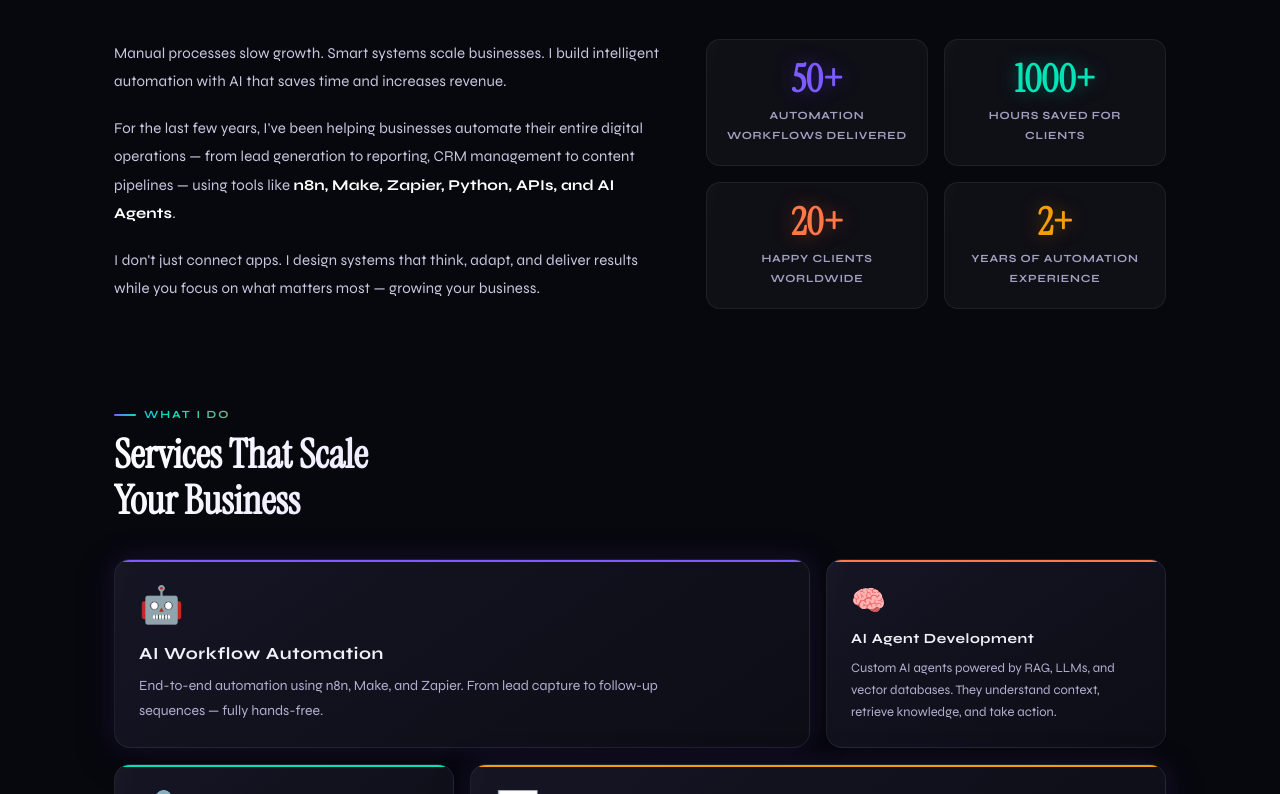
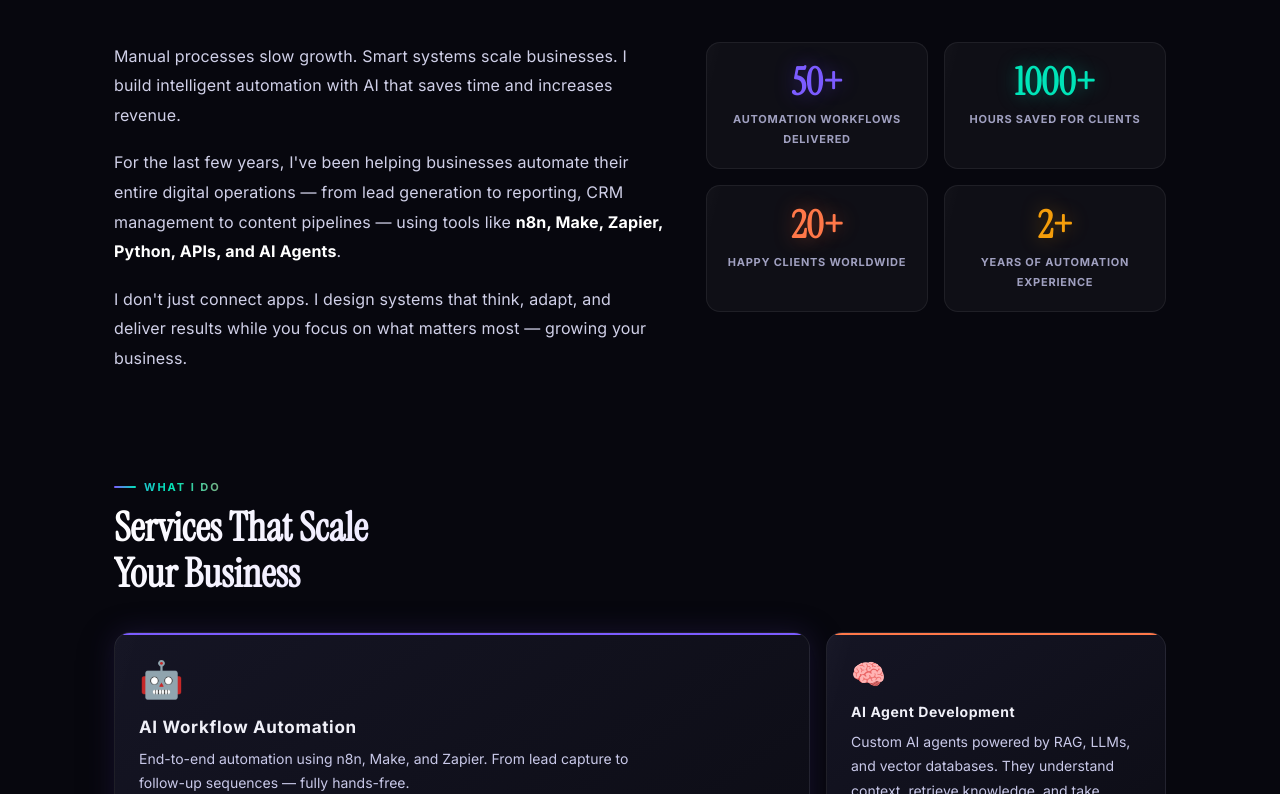
Before and after one commit to md-shafiqur-rahman/portfolio-next, a Next.js app: page / in a window 1280 px wide. Shown: the part 886-1680 px from the top of the page. Built offline with nearby package versions, Linux system fonts and the light colour scheme.

Commit message:
changed font

```diff
--- a/app/globals.css
+++ b/app/globals.css
@@ -54,9 +54,11 @@ html {
 body {
     background: var(--bg);
     color: var(--text);
-    font-family: 'Syne', sans-serif;
+    font-family: 'Inter', sans-serif;
     min-height: 100vh;
     overflow-x: hidden;
+    -webkit-font-smoothing: antialiased;
+    -moz-osx-font-smoothing: grayscale;
 }
 
 /* Background mesh */
@@ -390,11 +392,12 @@ section[id] {
 }
 
 .about-text p {
-    font-size: 15px;
-    color: #c8c8e0;
-    line-height: 1.9;
+    font-size: 16px;
+    color: #d0d0e8;
+    line-height: 1.85;
     margin-bottom: 18px;
     letter-spacing: 0.01em;
+    font-weight: 400;
 }
 
 .about-text strong {
@@ -491,10 +494,10 @@ header {
 }
 
 .subtitle {
-    font-size: 15px;
-    color: #b8b8d8;
+    font-size: 16px;
+    color: #d0d0e8;
     font-weight: 400;
-    letter-spacing: 0.02em;
+    letter-spacing: 0.015em;
     max-width: 500px;
     margin: 0 auto;
     line-height: 1.75;
@@ -660,9 +663,9 @@ header {
 }
 
 .card-desc {
-    font-size: 13px;
-    color: #b0b0d0;
-    line-height: 1.7;
+    font-size: 14px;
+    color: #c8c8e8;
+    line-height: 1.75;
 }
 
 /* WEEKLY PLAN / EXPERIENCE */
@@ -945,9 +948,9 @@ header {
 }
 
 .authority-desc {
-    font-size: 13px;
-    color: #b0b0d0;
-    line-height: 1.7;
+    font-size: 14px;
+    color: #c8c8e8;
+    line-height: 1.75;
 }
 
 /* TIMING TABLE / SKILLS TABLE */
@@ -2923,9 +2926,9 @@ footer {
 }
 
 .blog-hero-subtitle {
-    font-size: 15px;
-    color: var(--muted);
-    line-height: 1.7;
+    font-size: 16px;
+    color: #d0d0e8;
+    line-height: 1.75;
     max-width: 560px;
     margin-bottom: 32px;
 }
@@ -2964,7 +2967,7 @@ footer {
     border: none;
     outline: none;
     color: var(--text);
-    font-family: 'Syne', sans-serif;
+    font-family: 'Inter', sans-serif;
     font-size: 14px;
     width: 100%;
 }
@@ -3081,9 +3084,9 @@ footer {
 }
 
 .featured-excerpt {
-    font-size: 14px;
-    color: var(--muted);
-    line-height: 1.7;
+    font-size: 15px;
+    color: #c8c8e8;
+    line-height: 1.75;
     margin-bottom: 20px;
 }
 
@@ -3327,9 +3330,9 @@ footer {
 }
 
 .blog-card-excerpt {
-    font-size: 13px;
-    color: var(--muted);
-    line-height: 1.7;
+    font-size: 14px;
+    color: #c8c8e8;
+    line-height: 1.75;
     flex: 1;
     margin-bottom: 16px;
 }
@@ -3395,9 +3398,9 @@ footer {
 }
 
 .newsletter-desc {
-    font-size: 14px;
-    color: var(--muted);
-    line-height: 1.7;
+    font-size: 15px;
+    color: #c8c8e8;
+    line-height: 1.75;
     max-width: 480px;
     margin: 0 auto 28px;
     position: relative;
@@ -3418,7 +3421,7 @@ footer {
     border-radius: 12px;
     padding: 14px 18px;
     color: var(--text);
-    font-family: 'Syne', sans-serif;
+    font-family: 'Inter', sans-serif;
     font-size: 14px;
     outline: none;
     transition: border-color 0.3s;
@@ -3486,9 +3489,9 @@ footer {
 }
 
 .post-subtitle {
-    font-size: 16px;
-    color: var(--muted);
-    line-height: 1.7;
+    font-size: 17px;
+    color: #d0d0e8;
+    line-height: 1.75;
     max-width: 640px;
     margin-bottom: 24px;
 }
@@ -3538,8 +3541,8 @@ footer {
 }
 
 .post-content p {
-    font-size: 15px;
-    color: var(--muted);
+    font-size: 16px;
+    color: #d0d0e8;
     line-height: 1.85;
     margin-bottom: 20px;
 }
@@ -3565,8 +3568,8 @@ footer {
 }
 
 .post-content li {
-    font-size: 15px;
-    color: var(--muted);
+    font-size: 16px;
+    color: #d0d0e8;
     line-height: 1.8;
     margin-bottom: 8px;
 }
@@ -3632,7 +3635,7 @@ footer {
 }
 
 .post-callout p {
-    color: var(--muted);
+    color: #c8c8e8;
     margin-bottom: 0;
 }
 
@@ -3654,10 +3657,10 @@ footer {
 }
 
 .post-cta p {
-    color: var(--muted);
-    font-size: 14px;
+    color: #c8c8e8;
+    font-size: 15px;
     margin-bottom: 20px;
-    line-height: 1.7;
+    line-height: 1.75;
 }
 
 /* Share buttons */
@@ -4052,15 +4055,15 @@ section[id] {
 
 /* === Premium section text === */
 .premium-section>p {
-    color: #b8b8d8 !important;
-    font-size: 14px !important;
+    color: #d0d0e8 !important;
+    font-size: 15px !important;
     line-height: 1.8 !important;
 }
 
 /* === Showcase intro text === */
 .showcase-intro p {
-    color: #b0b0d0 !important;
-    font-size: 15px !important;
+    color: #c8c8e8 !important;
+    font-size: 16px !important;
     line-height: 1.8 !important;
 }
 
--- a/app/layout.tsx
+++ b/app/layout.tsx
@@ -169,7 +169,7 @@ export default function RootLayout({
     <html lang="en">
       <head>
         <link
-          href="https://fonts.googleapis.com/css2?family=Syne:wght@400;600;700;800&family=Instrument+Serif:ital@0;1&family=JetBrains+Mono:wght@400;500&display=swap"
+          href="https://fonts.googleapis.com/css2?family=Inter:wght@400;500;600;700&family=Syne:wght@400;600;700;800&family=Instrument+Serif:ital@0;1&family=JetBrains+Mono:wght@400;500&display=swap"
           rel="stylesheet"
         />
         <link
```
